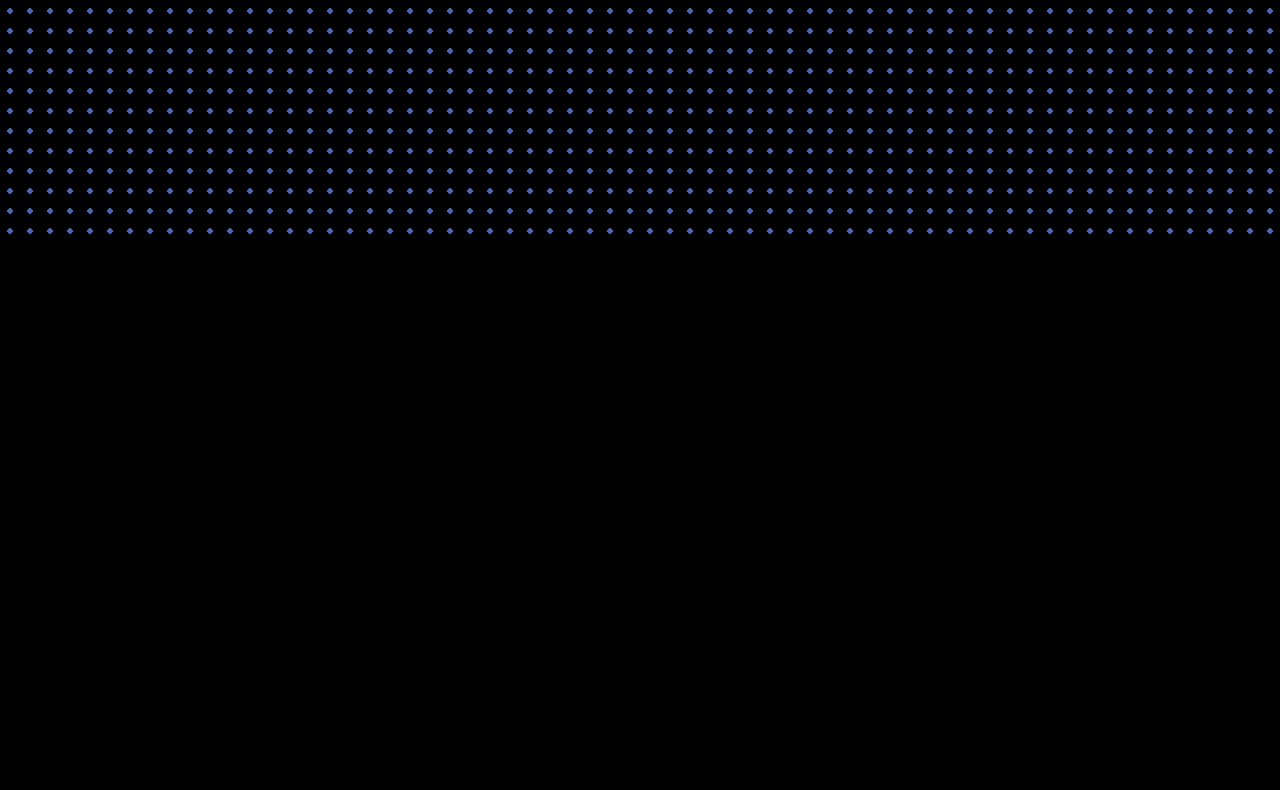
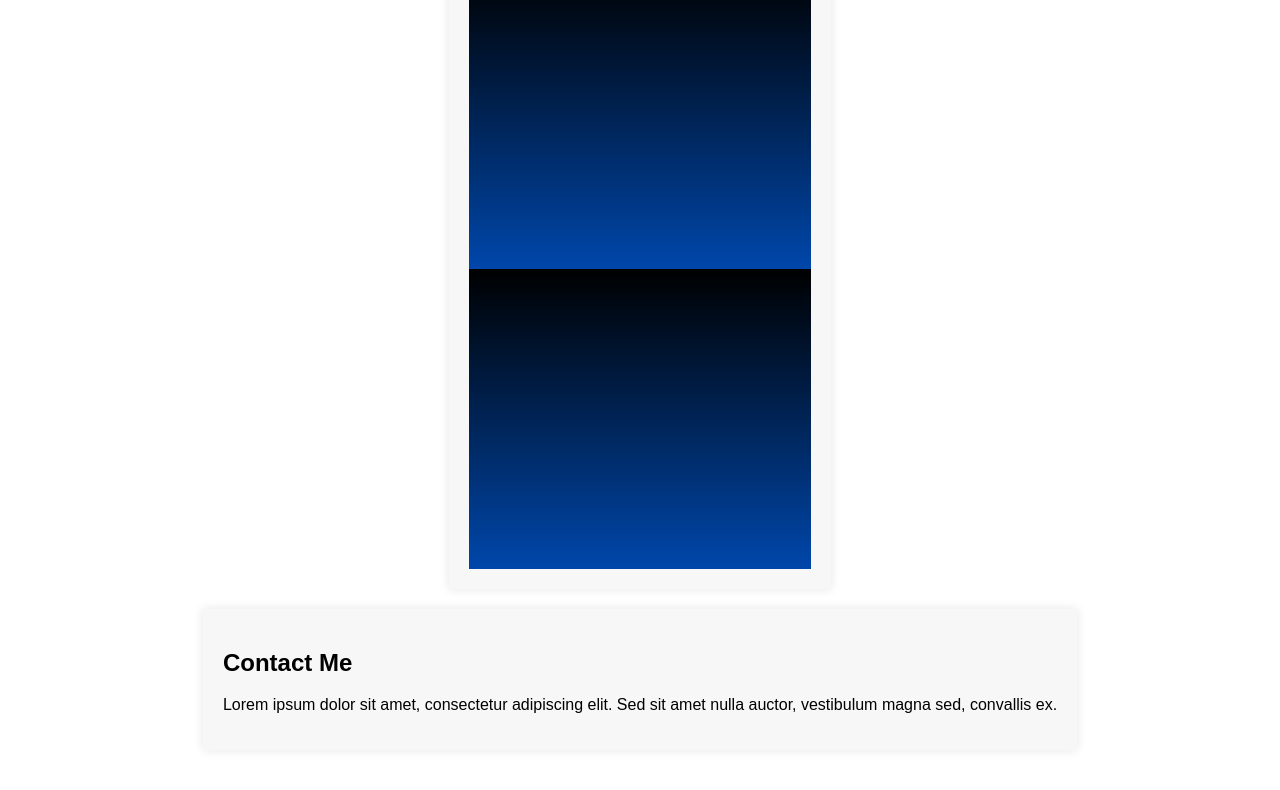
Before and after one commit to Misterx114/Portfolio, a plain HTML site: page index.html in a window 1280 px wide. Shown: the part 559-1349 px from the top of the page. Before the commit the page ends 800 px from the top, so only its background shows below. Drawn offline with nearby package versions, Linux system fonts and the light colour scheme.

Commit message:
Update styles.css

```diff
--- a/styles.css
+++ b/styles.css
@@ -1,5 +1,4 @@
 body {
-    background-color: #000;
     font-family: Arial, sans-serif;
     margin: 0;
     padding: 0;
@@ -7,11 +6,12 @@ body {
 
 header {
     background-color: #333;
-    padding: 1em;
+    color: #fff;
+    padding: 20px;
     text-align: center;
 }
 
-header nav ul {
+nav ul {
     list-style: none;
     margin: 0;
     padding: 0;
@@ -19,11 +19,11 @@ header nav ul {
     justify-content: space-between;
 }
 
-header nav li {
+nav li {
     margin-right: 20px;
 }
 
-header nav a {
+nav a {
     color: #fff;
     text-decoration: none;
 }
@@ -32,49 +32,40 @@ main {
     display: flex;
     flex-direction: column;
     align-items: center;
-    padding: 2em;
+    padding: 20px;
 }
 
-h1 {
-    color: #fff;
-    font-size: 36px;
-    margin-bottom: 10px;
+section {
+    background-color: #f7f7f7;
+    padding: 20px;
+    margin-bottom: 20px;
+    box-shadow: 0 0 10px rgba(0, 0, 0, 0.1);
 }
 
-p {
-    color: #ccc;
-    font-size: 18px;
-    margin-bottom: 20px;
+.carousel-container {
+    background-image: linear-gradient(to bottom, #000, #0047AB);
+    background-size: 100% 300px;
+    background-position: 0% 100%;
+    transition: background-position 0.5s ease-in-out;
 }
 
-.carousel {
-    position: relative;
-    width: 80%;
-    margin: 0 auto;
-    padding: 20px;
-    background-color: #333;
-    border-radius: 10px;
-    box-shadow: 0 0 10px rgba(0, 0, 0, 0.5);
+.carousel-container:hover {
+    background-position: 100% 100%;
 }
 
-.carousel-inner {
-    position: relative;
+.slick-carousel {
     width: 100%;
-    height: 300px;
-    overflow: hidden;
+    height: 100vh;
+    display: flex;
+    justify-content: center;
+    align-items: center;
 }
 
 .carousel-item {
-    position: absolute;
-    top: 0;
-    left: 0;
-    width: 100%;
-    height: 100%;
-    transition: transform 0.5s ease-in-out;
-}
-
-.carousel-item.active {
-    transform: translateX(0);
+    position: relative;
+    width: 50%;
+    height: 50vh;
+    margin: 20px;
 }
 
 .carousel-item img {
@@ -83,37 +74,3 @@ p {
     object-fit: cover;
     border-radius: 10px;
 }
-
-.carousel-prev,.carousel-next {
-    position: absolute;
-    top: 50%;
-    transform: translateY(-50%);
-    background-color: #333;
-    color: #fff;
-    border: none;
-    padding: 10px 20px;
-    font-size: 18px;
-    cursor: pointer;
-}
-
-.carousel-prev {
-    left: 10px;
-}
-
-.carousel-next {
-    right: 10px;
-}
-
-/* Blue dots and background */
-body::before {
-    content: "";
-    position: absolute;
-    top: 0;
-    left: 0;
-    width: 100%;
-    height: 100%;
-    background-image: radial-gradient(#4567b7 20%, transparent 20%);
-    background-size: 20px 20px;
-    background-position: 0 0, 10px 10px;
-    z-index: -1;
-}
```
